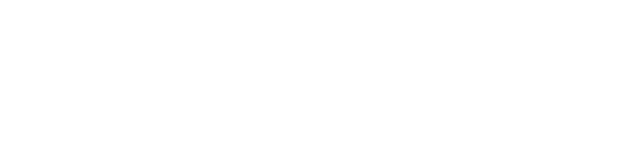
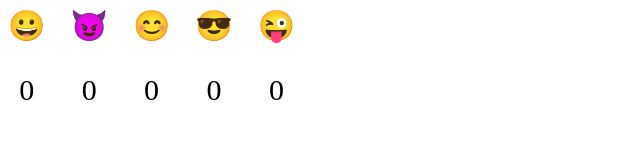
Before and after one commit to ViraMykhailova/Mykhailova_FrontendPRO_14.01, a plain HTML site: page index.html in a window 1280 px wide. Shown: the whole page, without its empty margins (0-640 px from the left). Drawn offline with Linux system fonts and the light colour scheme.

Commit message:
hw-22 draft

```diff
--- a/index.html
+++ b/index.html
@@ -2,9 +2,13 @@
 <html lang="en">
 <head>
     <meta charset="UTF-8">
+    <link rel="stylesheet" href="styles.css">
     <title>Title</title>
 </head>
 <body>
+<div id="wrapper" class="wrapper">
 
+</div>
+<script src="main.js"></script>
 </body>
 </html>
--- /dev/null
+++ b/main.js
@@ -0,0 +1,45 @@
+'use strict'
+
+const smilesList = [{
+    smile:'😀',
+    vote_counter: 0,
+}, {
+    smile:'😈',
+    vote_counter: 0,
+    }, {
+    smile:'😊',
+    vote_counter: 0,
+    }, {
+    smile:'😎',
+    vote_counter: 0,
+    }, {
+    smile:'😜',
+    vote_counter: 0,
+    }
+];
+
+const wrapper = document.querySelector('#wrapper');
+let counter = 0;
+smilesList.forEach(smile =>{
+    const smileVoteWrapper = document.createElement('div');
+    smileVoteWrapper.classList.add('smile-vote');
+    const smileDiv = document.createElement('div');
+    smileDiv.textContent = smile.smile;
+    smileDiv.classList.add('smileImg');
+
+    const voteCount = document.createElement('p');
+    voteCount.textContent = smile.vote_counter;
+
+
+    wrapper.appendChild(smileVoteWrapper);
+    smileVoteWrapper.appendChild(smileDiv);
+    smileVoteWrapper.appendChild(voteCount);
+
+    smileDiv.addEventListener('click', () =>{
+        counter++;
+        smile.vote_counter = counter;
+        voteCount.textContent = smile.vote_counter;
+
+    })
+
+})
--- /dev/null
+++ b/styles.css
@@ -0,0 +1,14 @@
+.wrapper {
+    display: flex;
+    gap: 25px;
+    font-size: 30px;
+}
+.smile-vote {
+    display: flex;
+    flex-direction: column;
+    align-items: center;
+}
+
+.smileImg {
+    cursor: pointer;
+}
```
